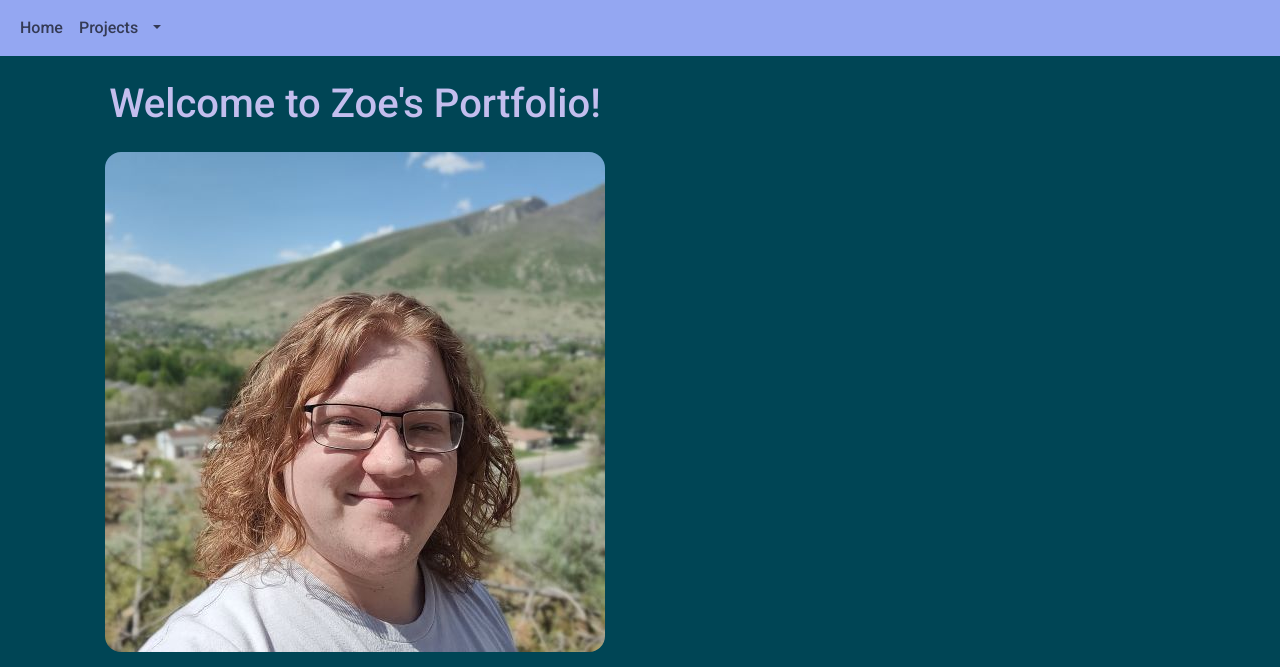
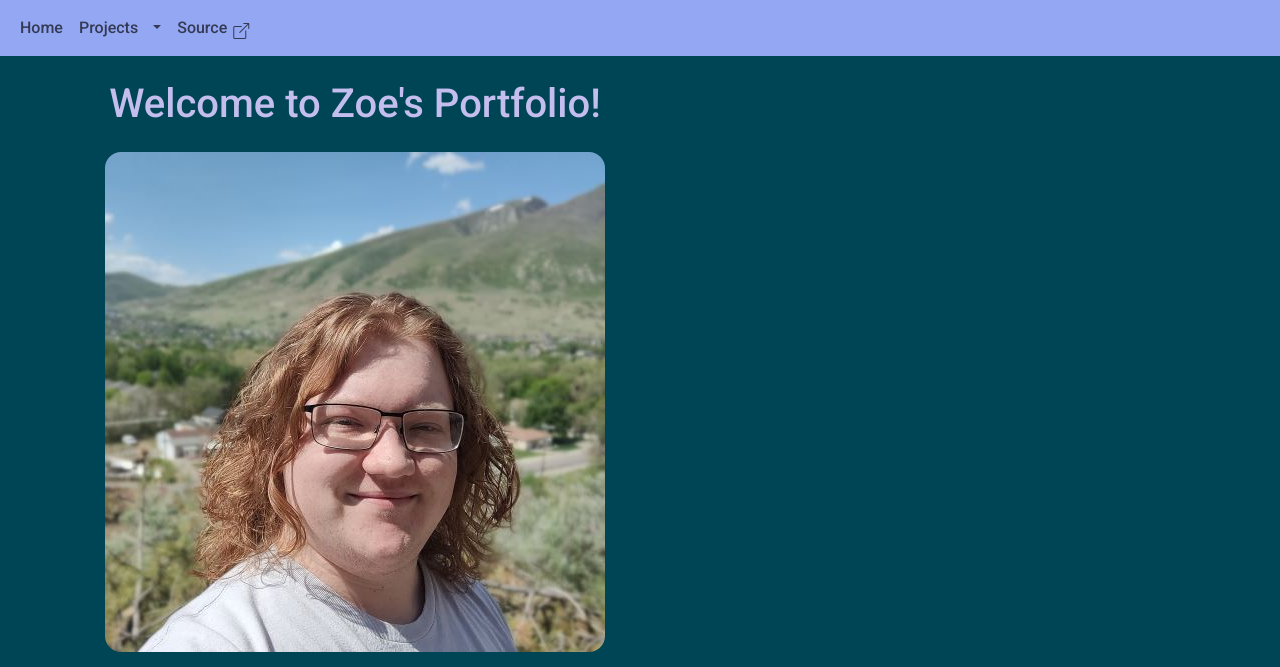
Before and after one commit to PapaZ810/Portfolio, a Django app: page / in a window 1280 px wide. Shown: the top 667 px of the page. Run offline with Django 5.2, Linux system fonts and the light colour scheme; data that the repository does not hold is empty.

Commit message:
source link on navbar

```diff
--- a/page/templates/page/home.html
+++ b/page/templates/page/home.html
@@ -69,11 +69,11 @@
                 </form>
             </div>
             <div class="col align-items-center">
-                <h5><a class="text-thistle" href="mailto: work@zoed.dev">Email</a></h5>
+                <h5><a class="text-thistle" target="_blank" rel="norefferer" href="mailto: work@zoed.dev">Email</a></h5>
                 <br>
-                <h5><a class="text-thistle" href="https://www.github.com/PapaZ810">Github</a></h5>
+                <h5><a class="text-thistle" target="_blank" rel="norefferer" href="https://www.github.com/PapaZ810">Github</a></h5>
                 <br>
-                <h5><a class="text-thistle" href="https://www.linkedin.com/in/zachary-durham-872081191/">Linkedin</a></h5>
+                <h5><a class="text-thistle" target="_blank" rel="norefferer" href="https://www.linkedin.com/in/zachary-durham-872081191/">Linkedin</a></h5>
             </div>
         </div>
     </div>
--- a/page/templates/page/main.html
+++ b/page/templates/page/main.html
@@ -6,6 +6,7 @@
     <meta charset="UTF-8">
     <meta name="viewport" content="width=device-width, initial-scale=1">
     <link href="https://cdn.jsdelivr.net/npm/bootstrap@5.3.3/dist/css/bootstrap.min.css" rel="stylesheet" integrity="sha384-QWTKZyjpPEjISv5WaRU9OFeRpok6YctnYmDr5pNlyT2bRjXh0JMhjY6hW+ALEwIH" crossorigin="anonymous">    <link rel="preconnect" href="https://fonts.googleapis.com">
+    <link rel="stylesheet" href="https://cdn.jsdelivr.net/npm/bootstrap-icons@1.11.3/font/bootstrap-icons.min.css">
     <link rel="preconnect" href="https://fonts.gstatic.com" crossorigin>
     <link href="https://fonts.googleapis.com/css2?family=Roboto:ital,wght@0,100;0,300;0,400;0,500;0,700;0,900;1,100;1,300;1,400;1,500;1,700;1,900&display=swap" rel="stylesheet">
     {% block head %}{% endblock %}
--- a/page/templates/page/navbar.html
+++ b/page/templates/page/navbar.html
@@ -1,19 +1,24 @@
 <nav class="navbar navbar-expand bg-grayblue">
     <div class="container-fluid">
         <div class="collapse navbar-collapse">
-            <div class="navbar-nav text-dark-blue">
-                <a class="nav-link roboto-bold" href="{% url 'home' %}">Home</a>
+            <div class="navbar-nav text-dark-blue roboto-bold">
+                <a class="nav-link" href="{% url 'home' %}">Home</a>
                 <div class="btn-group">
-                    <button type="button" class="btn nav-link roboto-bold" onclick="window.location.href='/projects/'">Projects</button>
-                    <button type="button" class="btn nav-link dropdown-toggle dropdown-toggle-split" href="{% url 'projects' %}" data-bs-toggle="dropdown" aria-expanded="false">
+                    <button type="button" class="btn nav-link" onclick="window.location.href='/projects/'">Projects</button>
+                    <button type="button" class="btn nav-link dropdown-toggle dropdown-toggle-split"
+                            href="{% url 'projects' %}" data-bs-toggle="dropdown" aria-expanded="false">
                         <span class="visually-hidden">Toggle Dropdown</span>
                     </button>
                     <ul class="dropdown-menu bg-grayblue">
                         {% for project in projects %}
-                            <li><a class="dropdown-item roboto-bold" href="{% url 'project' project.id %}">{{ project.title }}</a></li>
+                            <li><a class="dropdown-item" href="{% url 'project' project.id %}">{{ project.title }}</a></li>
                         {% endfor %}
                     </ul>
                 </div>
+                <a class="nav-link icon-link" target="_blank" rel="norefferer" href="https://github.com/PapaZ810/Portfolio">
+                    Source
+                    <i class="bi bi-box-arrow-up-right" style="width: 1em"></i>
+                </a>
             </div>
         </div>
     </div>
```
